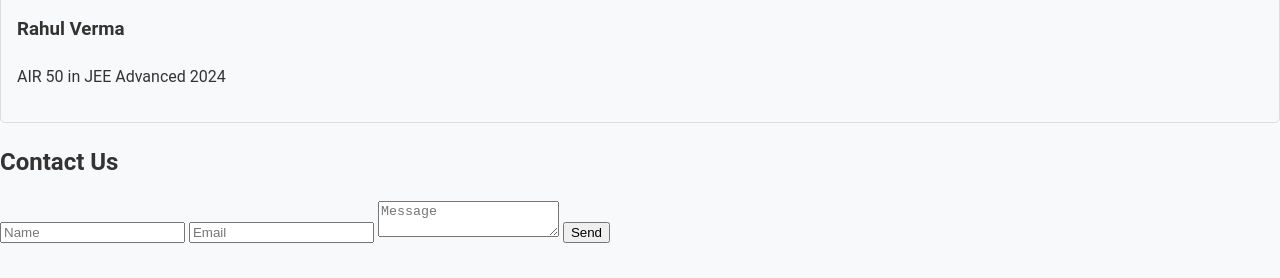
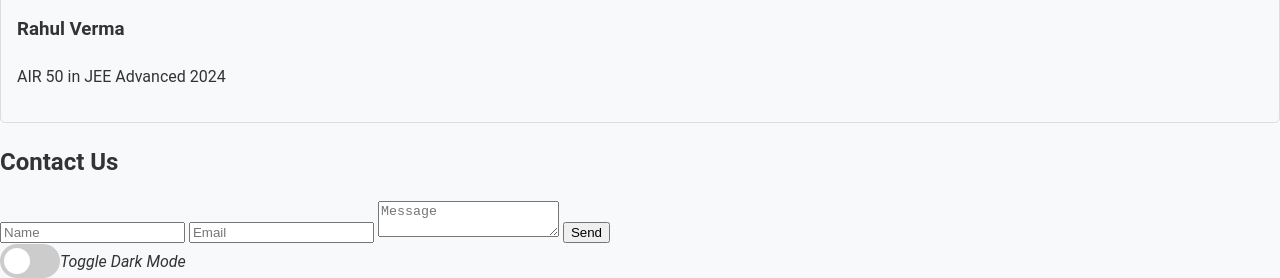
Before and after one commit to AceRider75/acerider75.github.io, a plain HTML site: page index.html in a window 1280 px wide. Shown: the part 970-1248 px from the top of the page. Before the commit the page ends 1214 px from the top, so only its background shows below. Drawn offline with Linux system fonts and the light colour scheme.

Commit message:
Update index.html

```diff
--- a/index.html
+++ b/index.html
@@ -75,6 +75,14 @@
     </main>
 
     <footer>
+        <div class="theme-switch-wrapper">
+          <label class="theme-switch" for="checkbox">
+            <input type="checkbox" id="checkbox" />
+            <div class="slider round"></div>
+          </label>
+          <em>Toggle Dark Mode</em>
+        </div>
+
         <!-- Footer content -->
     </footer>
 
```
